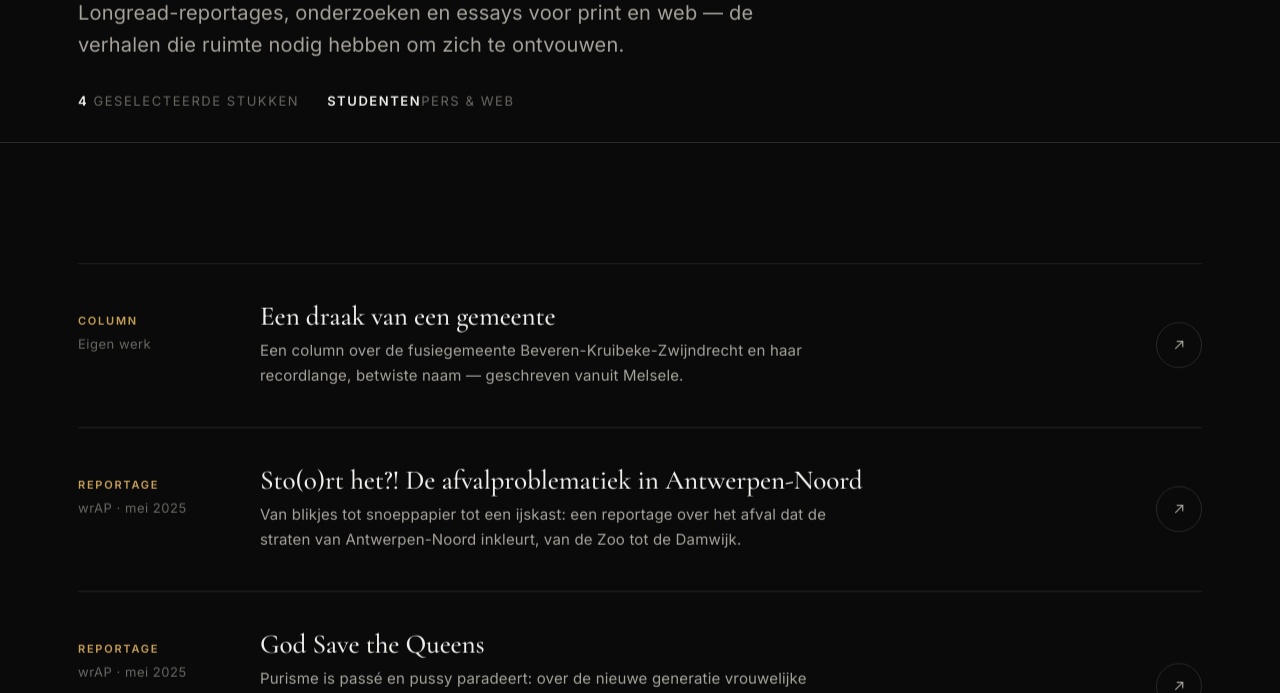
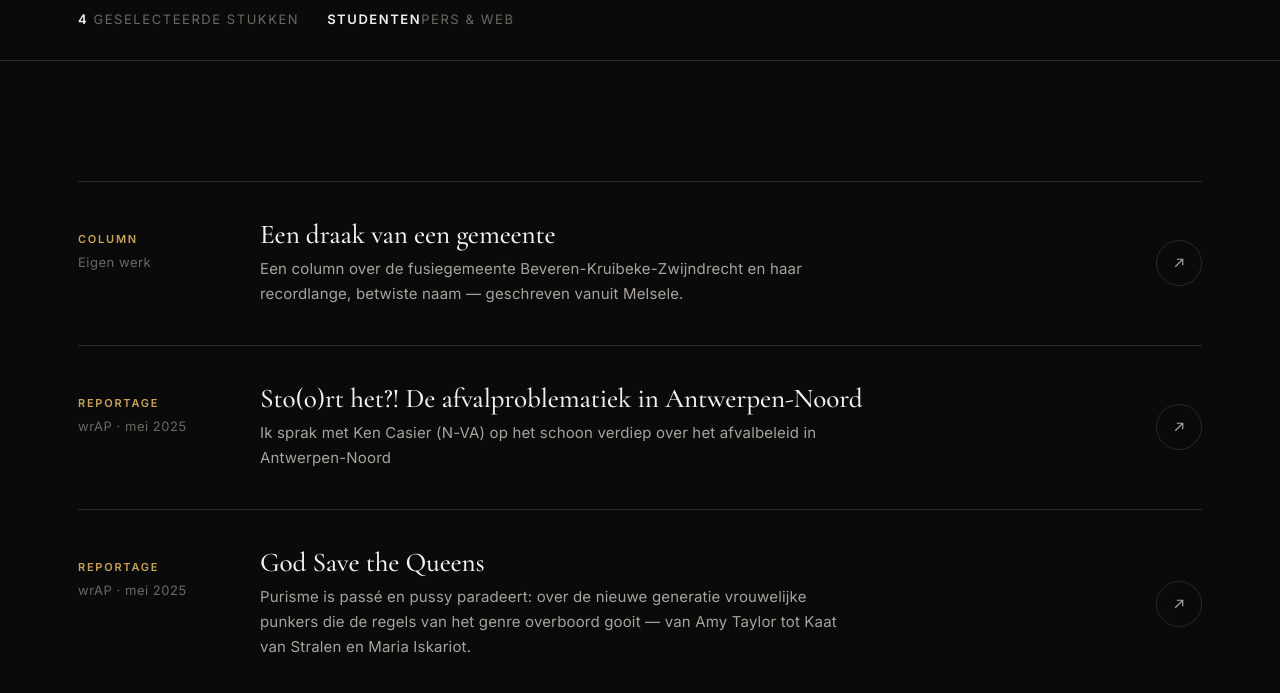
Before and after one commit to liesneirinckx/portfolio, a plain HTML site: page text.html in a window 1280 px wide. Shown: the part 320-1013 px from the top of the page. Drawn offline with nearby package versions, Linux system fonts and the light colour scheme.

Commit message:
removed text from text page

```diff
--- a/text.html
+++ b/text.html
@@ -31,7 +31,6 @@
     <div class="wrap">
       <p class="eyebrow reveal">03 — Woorden</p>
       <h1 class="reveal">Tekst</h1>
-      <p class="lead reveal">Longread-reportages, onderzoeken en essays voor print en web — de verhalen die ruimte nodig hebben om zich te ontvouwen.</p>
       <div class="page-meta reveal">
         <span><b>4</b> geselecteerde stukken</span>
         <span><b>Studenten</b>pers &amp; web</span>
@@ -55,7 +54,7 @@
           <div class="warticle__meta"><b>Reportage</b>wrAP · mei 2025</div>
           <div class="warticle__main">
             <h3>Sto(o)rt het?! De afvalproblematiek in Antwerpen-Noord</h3>
-            <p>Van blikjes tot snoeppapier tot een ijskast: een reportage over het afval dat de straten van Antwerpen-Noord inkleurt, van de Zoo tot de Damwijk.</p>
+            <p>Ik sprak met Ken Casier (N-VA) op het schoon verdiep over het afvalbeleid in Antwerpen-Noord</p>
           </div>
           <span class="warticle__go"><svg viewBox="0 0 24 24" fill="none" stroke="currentColor" stroke-width="1.6"><path d="M7 17L17 7M9 7h8v8"/></svg></span>
         </a>
```
